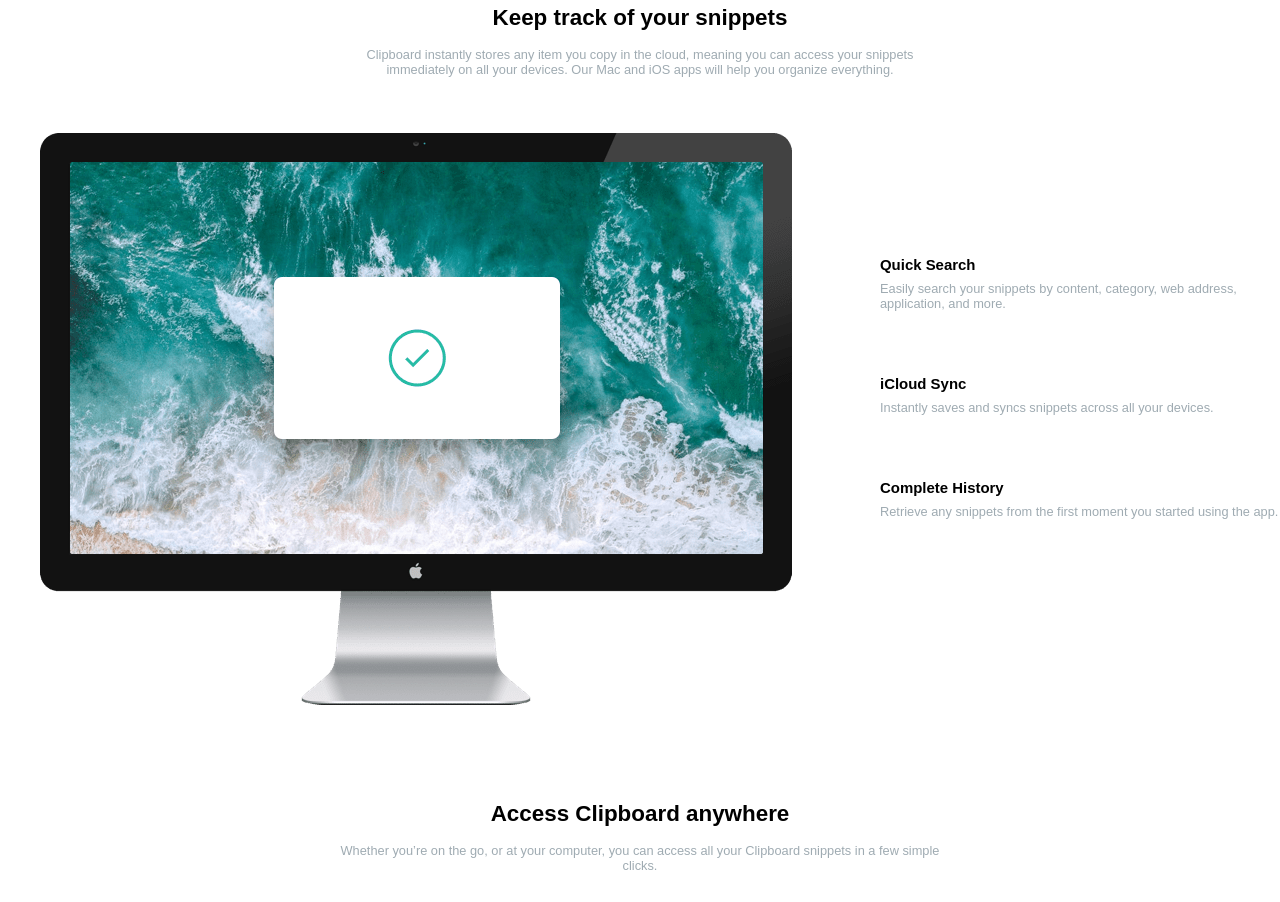
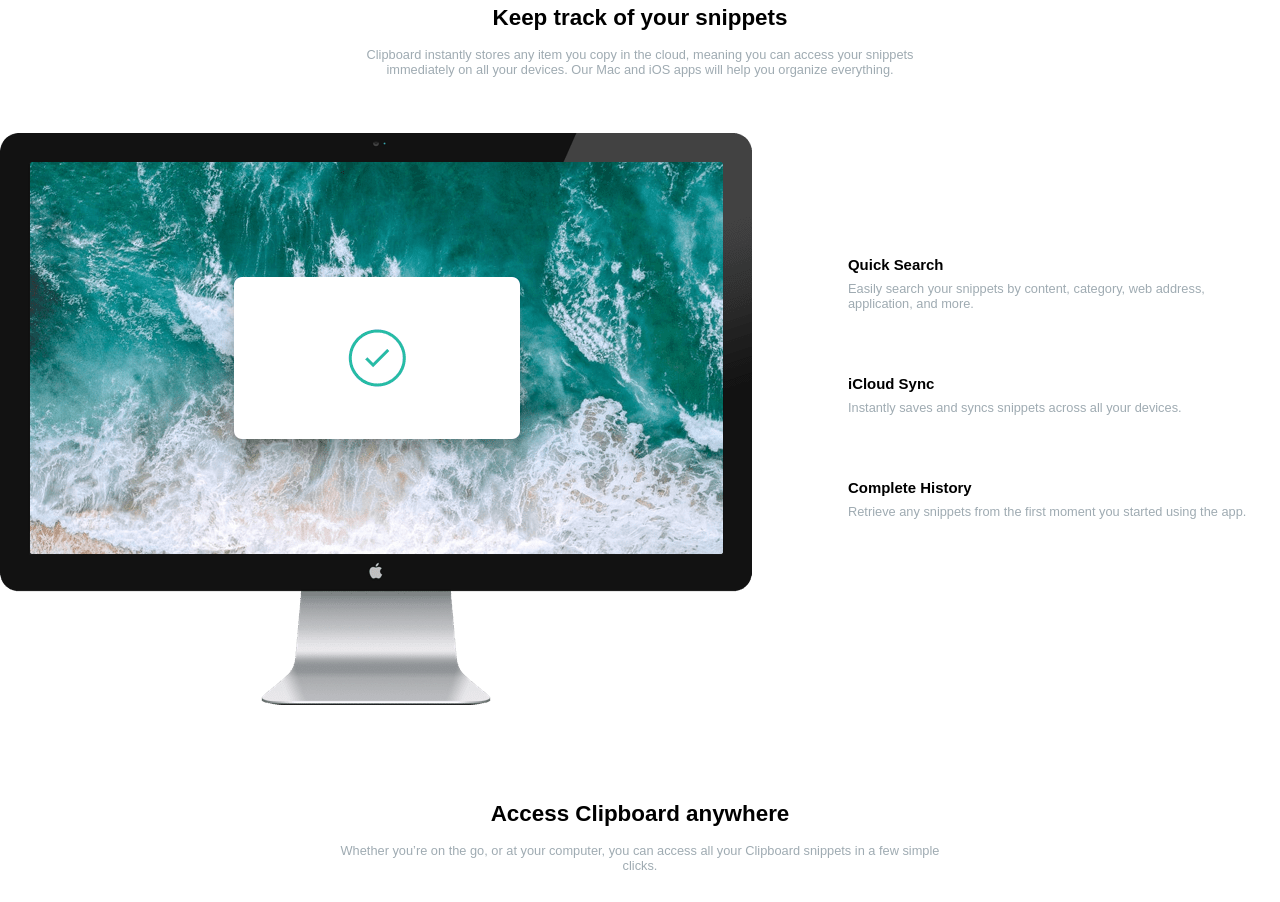
Before and after one commit to animelord0/frontend-challenges, a plain HTML site: page clipboard-landing-page-master-project/index.html in a window 1280 px wide. Shown: the part 520-1422 px from the top of the page. Drawn offline with Linux system fonts and the light colour scheme; a web font is replaced by a local one.

Commit message:
ping proect

```diff
--- a/clipboard-landing-page-master-project/clipboard.css
+++ b/clipboard-landing-page-master-project/clipboard.css
@@ -90,7 +90,8 @@ header p{
     flex-wrap: wrap;
     margin-top: 3.5rem;
     flex-direction:row;
-    column-gap: 3rem;
+    column-gap: 6rem;
+
 }
 .computer-section-text-container{
     display: flex;
@@ -100,7 +101,7 @@ header p{
 }
 .computer-section-div-container img{
     max-width: 752px;
-    margin: 0 auto;
+
 }
 .computer-section-text{
     text-align: left;
```
